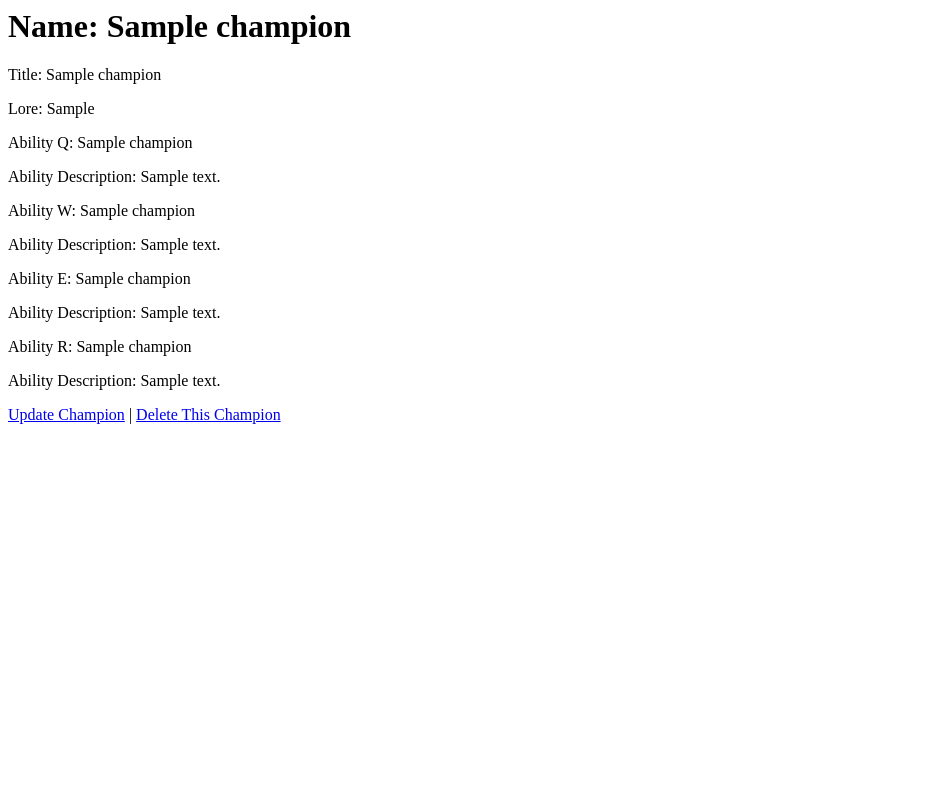
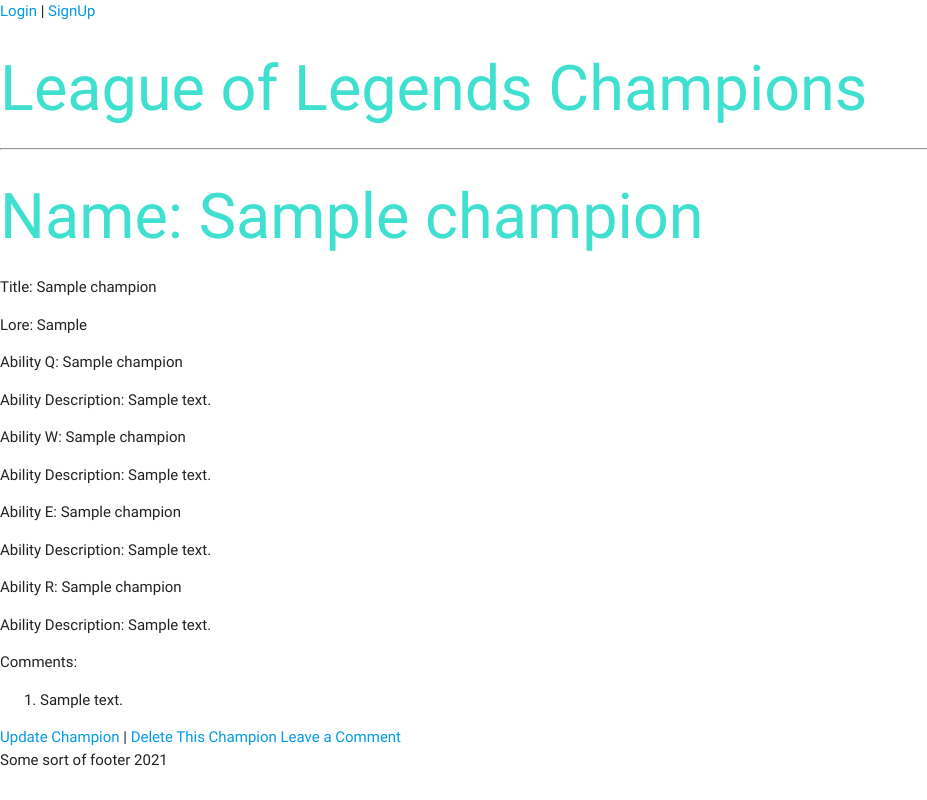
Before and after one commit to Eddyfu45/lolproject, a Django app: page /champions/1/ in a window 1280 px wide. Shown: the whole page, without its empty margins (0-927 px from the left). Run offline with Django 3.2, Linux system fonts and the light colour scheme; tables that the repository leaves empty hold one stand-in row (values such as "Sample post").

Commit message:
i tried....

```diff
--- a/main_app/admin.py
+++ b/main_app/admin.py
@@ -1,6 +1,8 @@
 from django.contrib import admin
 # import your models here
-from .models import Champion
+from .models import Champion, Comment, Favorite
 
 # Register your models here.
 admin.site.register(Champion)
+admin.site.register(Comment)
+admin.site.register(Favorite)
--- a/main_app/models.py
+++ b/main_app/models.py
@@ -1,5 +1,6 @@
 from django.db import models
 from django.contrib.auth.models import User
+from django.forms.models import ModelForm
 
 
 # Create your models here.
@@ -21,7 +22,19 @@ class Champion(models.Model):
     abilityNameR = models.CharField(max_length=100)
     abilityDescriptionR = models.CharField(max_length=100)
 
+    def __str__(self):
+        return self.name
+
+class Comment(models.Model):
+    text = models.CharField(max_length=2000)
+    user = models.CharField(max_length=100)
+    # user = models.OneToOneField(User, on_delete=models.CASCADE)
+    champion = models.PositiveIntegerField()
+    # champion = models.ForeignKey(Champion, on_delete=models.CASCADE)
+
+    def __str__(self):
+        return self.text
+
+class Favorite(models.Model):
     user = models.ForeignKey(User, on_delete=models.CASCADE)
-
-def __str__(self):
-    return self.name
+    champion = models.OneToOneField(Champion, on_delete=models.CASCADE)
--- a/main_app/templates/champions/show.html
+++ b/main_app/templates/champions/show.html
@@ -1,3 +1,5 @@
+{% extends 'base.html' %}
+{% block content %}
 <div class="card-content">
     <h1> Name: {{ champion.name }}</h1>
     <p> Title: {{ champion.title }}</p>
@@ -14,7 +16,18 @@
 
     <p>Ability R: {{ champion.abilityNameR}}</p>
     <p>Ability Description: {{ champion.abilityDescriptionR}}</p>
+    Comments:
+    <ol>{% for c in comment %}
 
+        {% ifequal c.champion champion.id %}
+            <li>{{ c }}</li>
+        {% endifequal %}
+    {% empty %}
+        <div>Champion Has No Comments :(</div>
+    {% endfor %}
+    </ol>
     <a href="{% url 'champions_update' champion.id %}">Update Champion</a> |
     <a href="{% url 'champions_delete' champion.id %}">Delete This Champion</a>
+    <a href="{% url 'comment_create' champion.id %}">Leave a Comment</a>
 </div>
+{% endblock %}
--- a/main_app/urls.py
+++ b/main_app/urls.py
@@ -14,5 +14,11 @@ urlpatterns = [
     path('login/', views.login_view, name='login'),
     path('logout/', views.logout_view, name='logout'),
     path('signup/', views.signup, name='signup'),
-    path('user/<username>/', views.profile, name='profile')
+    path('user/<username>/', views.profile, name='profile'),
+
+    path('comments/', views.comments_index, name='comments_index'),
+    path('comments/<int:comments_id>', views.comments_show, name='comments_show'),
+    path('comments/<int:champion_id>/create/', views.comment_create, name='comment_create'),
+    path('comments/<int:pk>/update/', views.CommentUpdate.as_view(), name='comments_update'),
+    path('comments/<int:pk>/delete/', views.CommentDelete.as_view(), name='comments_delete')
 ]
--- a/main_app/views.py
+++ b/main_app/views.py
@@ -2,7 +2,7 @@ from django.http.response import HttpResponseRedirect
 from django.http import HttpResponseRedirect
 from django.shortcuts import render, redirect
 from django.http import HttpResponse
-from .models import Champion
+from .models import Champion, Comment, Favorite
 from django.views.generic.edit import CreateView, UpdateView, DeleteView
 from django.contrib.auth.models import User
 from django.contrib.auth.forms import AuthenticationForm
@@ -10,7 +10,7 @@ from django.contrib.auth import authenticate, login, logout
 from django.contrib.auth.forms import UserCreationForm
 from django.contrib.auth.decorators import login_required
 from django.utils.decorators import method_decorator
-
+from django import forms
 
 # Create your views here.
 def index(request):
@@ -25,13 +25,23 @@ def champions_index(request):
 
 def champions_show(request, champion_id):
     champion = Champion.objects.get(id=champion_id)
-    return render(request, 'champions/show.html', {'champion': champion})
+    comments = Comment.objects.all()
+    return render(request, 'champions/show.html', {'champion': champion, 'comment':comments})
+
+def comments_index(request):
+    comments = Comment.objects.all()
+    return render(request, 'comments/inde.html', {'comments': comments})
+
+def comments_show(request, comment_id):
+    comment = Comment.objects.get(id=comment_id)
+    return render(request, 'comments/show.html', {'comment': comment})
 
 @login_required
 def profile(request, username):
     user = User.objects.get(username=username)
-    champions = Champion.objects.filter(user=user)
-    return render(request, 'profile.html', {'username': username, 'champions': champions})
+    # champions = Champion.objects.filter(user=user)
+    return render(request, 'profile.html', {'username': username})
+    # return render(request, 'profile.html', {'username': username, 'champions': champions})
 
 def login_view(request):
     if request.method == 'POST':
@@ -43,7 +53,7 @@ def login_view(request):
             if user is not None:
                 if user.is_active:
                     login(request, user)
-                    return HttpResponseRedirect('/user/'+u)
+                    return HttpResponseRedirect('/champions')
                 else:
                     print('The account has been disabled.')
             else:
@@ -62,7 +72,9 @@ def signup(request):
         if form.is_valid():
             user = form.save()
             login(request, user)
-            return redirect('home')
+            return redirect('/login')
+        else:
+            return redirect('/signup')
     else:
         form = UserCreationForm()
         return render(request, 'signup.html', {'form': form})
@@ -77,7 +89,7 @@ class ChampionCreate(CreateView):
         self.object = form.save(commit=False)
         self.object.user = self.request.user
         self.object.save()
-        return HttpResponseRedirect('/champions' + str(self.object.pk))
+        return HttpResponseRedirect('/champions/' + str(self.object.pk))
 
 class ChampionUpdate(UpdateView):
     model = Champion
@@ -91,4 +103,60 @@ class ChampionUpdate(UpdateView):
 @method_decorator(login_required, name='dispatch')
 class ChampionDelete(DeleteView):
     model = Champion
-    success_url ='/champions'
+    success_url ='/champions/'
+
+# class CommentCreate(CreateView):
+#     model = Comment
+#     fields = ['text']
+
+#     def form_valid(self, form):
+#         self.object = form.save(commit=False)
+#         self.object.user = self.request.user
+#         self.object.save()
+#         return HttpResponseRedirect('/champions/' + str(self.object.pk))
+
+
+class CommentUpdate(UpdateView):
+    model = Comment
+    fields = ['text']
+    success_url = '/champions/<id=champion.id>'
+
+class CommentDelete(DeleteView):
+    model = Comment
+    fields = ['text']
+    success_url = '/champions/<id=champion.id>'
+
+# def comment_create(request, champion_id):
+#         form = CommentCreate.as_view()
+#         return render(request, 'main_app/comment_form.html', { 'form':form , 'champion_id':champion_id })
+
+
+class CreateForm(forms.Form):
+    model = Comment
+    text = forms.CharField(max_length = 200)
+
+
+    def form_valid(self, form):
+        self.object = form.save(commit=False)
+        self.object.user = self.request.user
+        self.object.champion_id = self.object.champion_id
+        self.object.save()
+        return HttpResponseRedirect('/champions/' + str(self.object.pk))
+
+# def comment_create(request,champion_id):
+#     context ={}
+#     context['form']= CreateForm(champion_id)
+#     context['champion_id']= champion_id
+#     return render(request, "main_app/comment_form.html", context)
+
+def comment_create(request,champion_id):
+    if request.method == 'POST':
+        fm = CreateForm(request.POST)
+        if fm.is_valid():
+            txt = fm.cleaned_data['text']
+            reg = Comment(text=txt, champion=champion_id, user=request.user.id)
+            reg.save()
+            return HttpResponseRedirect('/champions/' + str(champion_id))
+    else:
+        fm = CreateForm()
+    return render(request,'main_app/comment_form.html',{'form':fm})
```
Also changed, not shown: main_app/templates/comments/index.html (added, +16 -0 lines), main_app/templates/comments/show.html (added, +21 -0 lines), main_app/templates/main_app/comment_confirm_delete.html (added, +13 -0 lines), main_app/templates/main_app/comment_form.html (added, +11 -0 lines), main_app/templates/profile.html (+0 -7 lines), main_app/migrations/0003_comment.py (added), main_app/migrations/0004_champion_comments.py (added), main_app/migrations/0005_auto_20210706_1543.py (added), main_app/migrations/0006_alter_comment_champion.py (added), main_app/migrations/0007_alter_comment_user.py (added), main_app/migrations/0008_alter_comment_champion.py (added), main_app/migrations/0009_alter_comment_champion.py (added).
